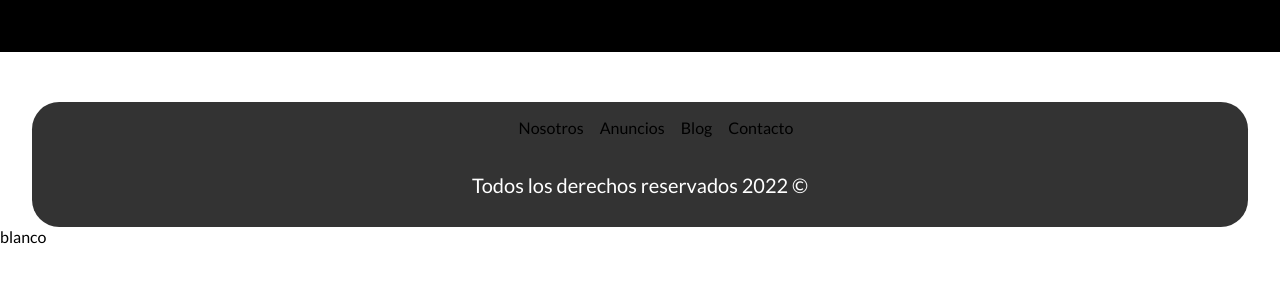
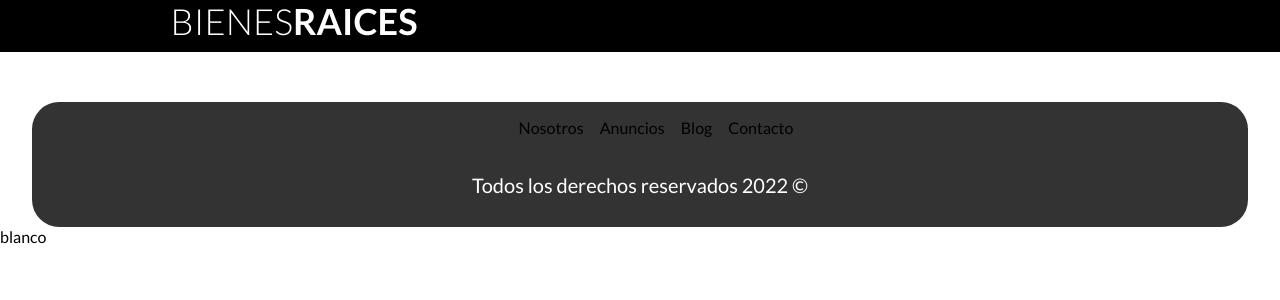
Before and after one commit to TonyHermann/BienesRaices, a PHP site: page /view/layout.php in a window 1280 px wide. Shown: the top 300 px of the page. Run offline with PHP 8.4, Linux system fonts and the light colour scheme; the template is opened without the code that fills it, so the values that code supplies are empty; some libraries are stand-ins or nearby versions.

Commit message:
Fixed header colors

```diff
--- a/src/scss/layout/_navigation.scss
+++ b/src/scss/layout/_navigation.scss
@@ -2,13 +2,13 @@ nav {
     &.inicio {
         .logo {
             p {
-                color: white;
+                color: black;
             }
         }
         ul {
             li {
                 a {
-                    color: white;
+                    color: black;
                 }
             }
         }
@@ -33,13 +33,13 @@ nav {
             text-decoration: none;
         }
         p {
-            color: black;
+            color: white;
             font-weight: $delgada;
             font-size: 4.5vh;
             margin: 0;
         }
         span {
-            color: black;
+            color: white;
             font-weight: $bold;
         }
     }
```
Also changed, not shown: public/build/css/app.css, 1 other file.
